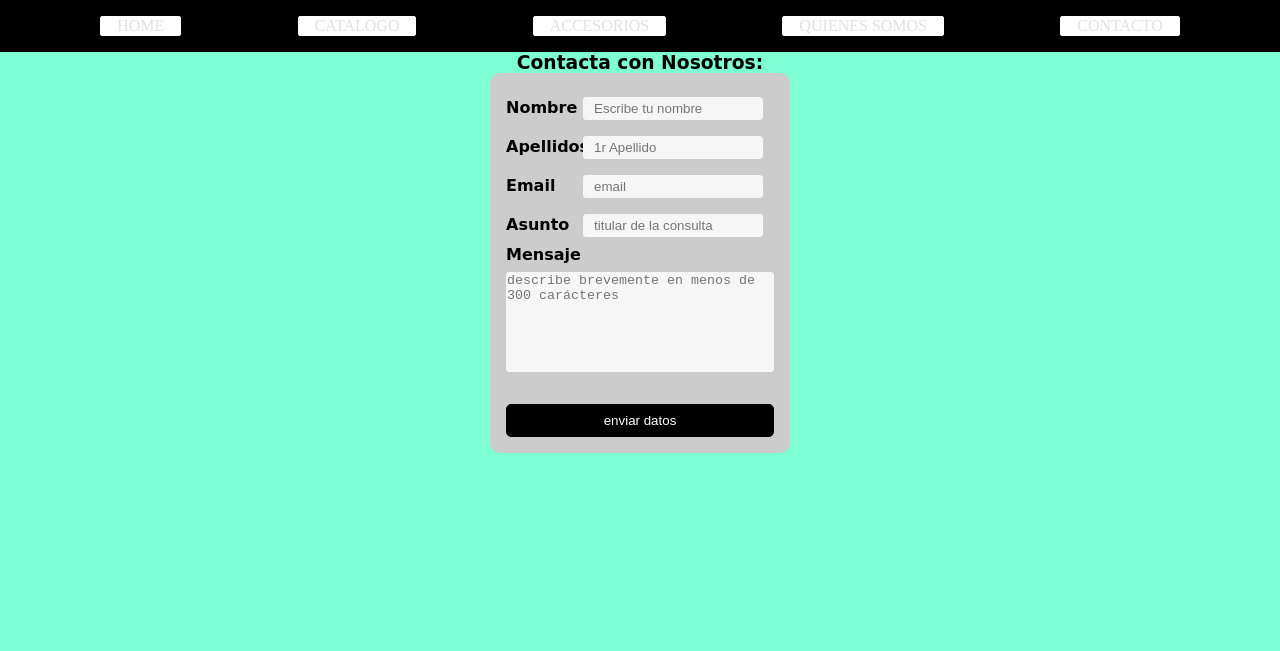
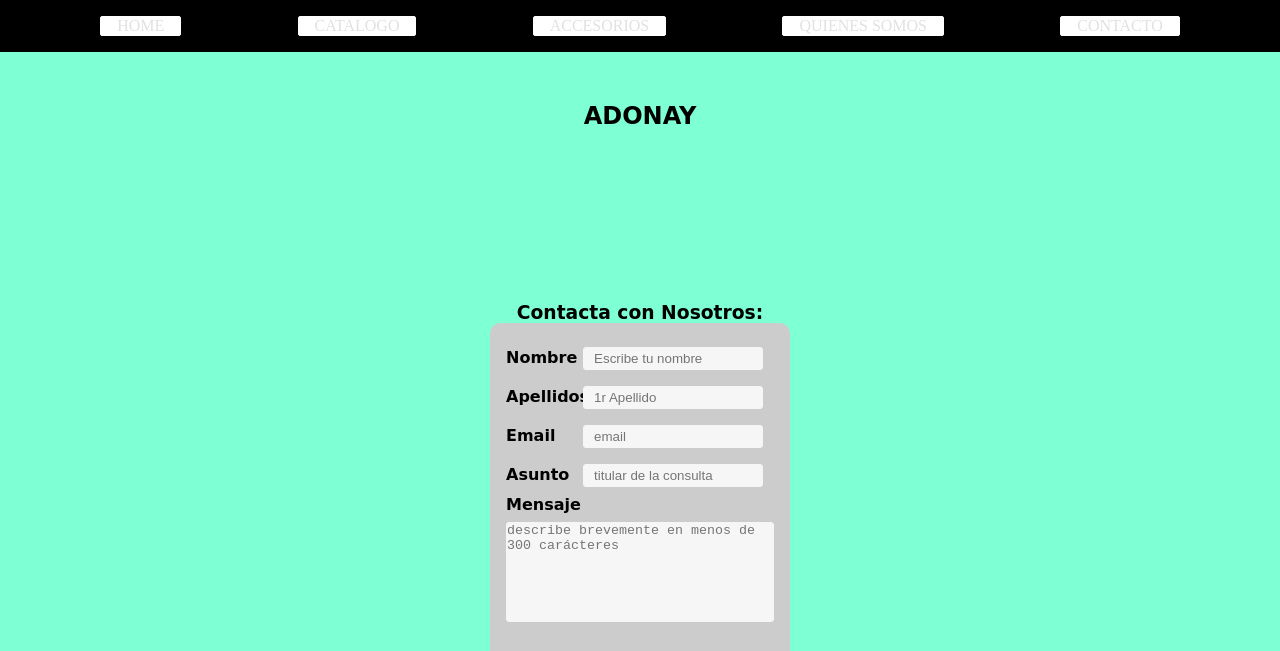
Before and after one commit to NahuelRevollo12/Adonay-Tienda, a plain HTML site: page paginas/contacto.html in a window 1280 px wide. Shown: the top 651 px of the page. Drawn offline with Linux system fonts and the light colour scheme; a web font is replaced by a local one.

Commit message:
agregando las paginas y animando

```diff
--- a/paginas/contacto.html
+++ b/paginas/contacto.html
@@ -32,6 +32,7 @@
     </nav>
   </div>
     <main class="cuerpo">
+      <h2 id="animacion">ADONAY</h2>
       <h3 class="contacto2">Contacta con Nosotros:</h3>
       <form action="#" target="" method="get" name="formDatosPersonales">
 
--- a/style.css
+++ b/style.css
@@ -470,6 +470,27 @@ body {
     text-align: center;
 }
 
+#animacion{
+    height: 250px;
+    width: 250px;
+    margin: 0 auto;
+    background-color: #7fffd4;
+    padding-top: 50px;
+    display: flex;
+    justify-content: center;
+    animation-name: animar;
+    animation-duration: 1.5s;
+    animation-timing-function: ease-out;
+    animation-delay: 0;
+
+}
+
+@keyframes animar{
+    0%{
+        transform: scale(0.3);
+    }
+}
+
 form {
     width: 300px;
     padding: 16px;
```
Also changed, not shown: index.html (+4 -1 lines).
